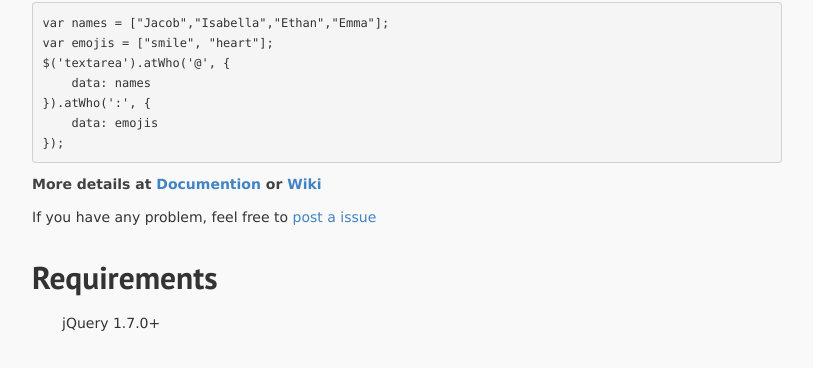
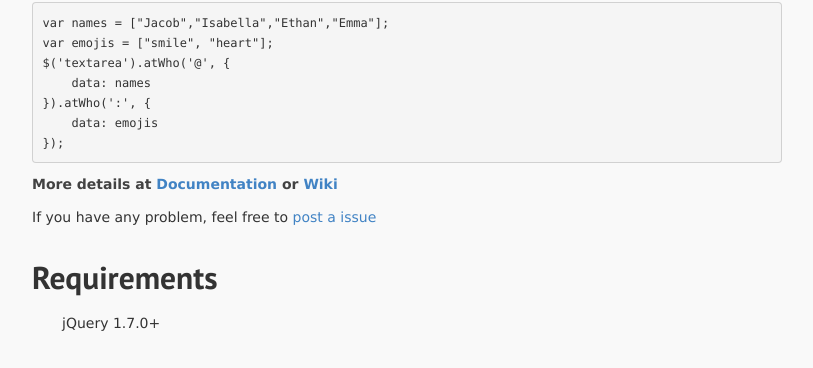
Before and after one commit to ichord/At.js, a Jekyll site: the page built from index.md, in a window 1280 px wide. Shown: the part 1079-1447 px from the top of the page, without its empty margins (233-1046 px from the left). Built offline with Jekyll 4.4.1, drawn with Linux system fonts in a browser that asks for light colours; Markdown is read by kramdown in place of the engine named in the settings.

Commit message:
change documention to documentation. = =

```diff
--- a/_layouts/doc.html
+++ b/_layouts/doc.html
@@ -5,7 +5,7 @@
 <html>
 <head>
     <meta charset="UTF-8">
-    <title>Documention - At.js</title>
+    <title>Documentation - At.js</title>
     {% include stylesheet.html %}
     <style type="text/css">
     h1,h2,h3,h4 {
@@ -26,7 +26,7 @@
     <div class="container" style="width:940px;">
         {% include fork_me.html %}
         <header id="overview">
-            <h1><a href="index.html" style="color:black;">At.js</a> <small>Documention</small></h1>
+            <h1><a href="index.html" style="color:black;">At.js</a> <small>Documentation</small></h1>
             <div class="subnav">
                 <ul class="nav nav-pills">
                     {% for post in site.posts %}
--- a/documention.html
+++ b/documentation.html
@@ -1,6 +1,6 @@
 ---
 layout: doc
-title: Documention - At.js
+title: Documentation - At.js
 ---
 
 {% for post in site.posts %}
--- a/index.md
+++ b/index.md
@@ -38,7 +38,7 @@
         data: emojis
     });
 
-**More details at [Documention](documention.html) or [Wiki][wiki]**
+**More details at [Documentation](documentation.html) or [Wiki][wiki]**
 
 If you have any problem, feel free to [post a issue][issues]
 
```
